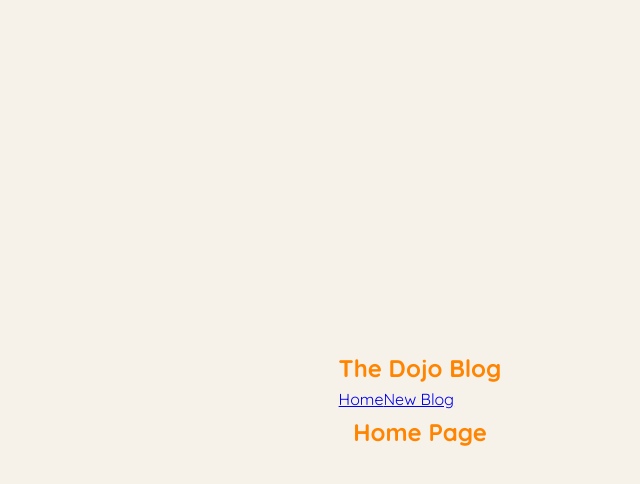
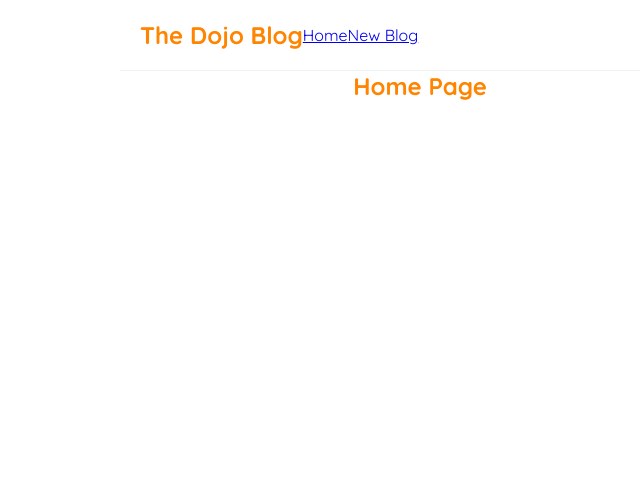
Before and after one commit to Popeaura/dojo-tutee, a React (Vite) app: page / in a window 1280 px wide. Shown: the top 484 px of the page, without its empty margins (220-860 px from the left). Built offline with nearby package versions, Linux system fonts and the light colour scheme.

Commit message:
My modified projects folder

```diff
--- a/src/index.css
+++ b/src/index.css
@@ -9,16 +9,13 @@
   font-family: 'Quicksand', sans-serif;
 }
 
-/* Body Styling */
-body {
-  background-color: #f6f1e9;
-  color: #4f200d;
-  line-height: 1.6;
+.navbar {
+  padding: 20px;
   display: flex;
-  justify-content: center;
   align-items: center;
-  min-height: 100vh;
-  padding: 20px;
+  max-width: 600px;
+  margin: 0 auto;
+  border-bottom: 1px solid #f2f2f2;
 }
 
 /* Container */
```
